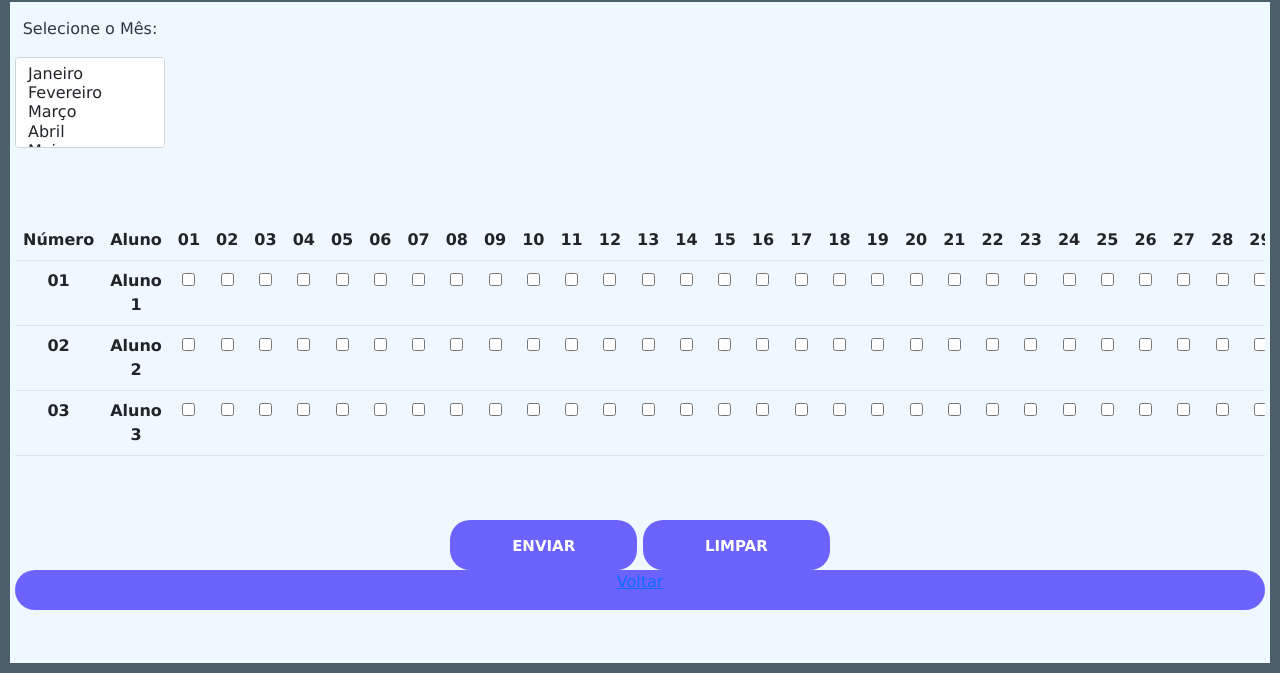
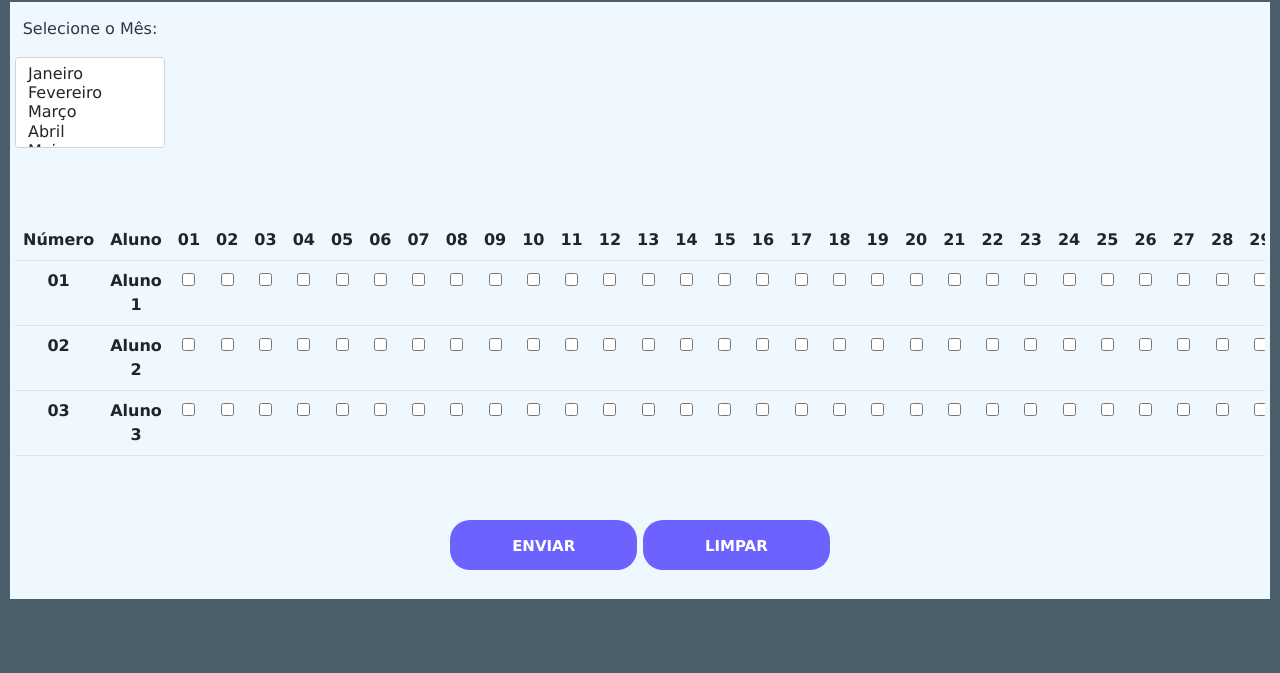
Before and after one commit to kaddumotta/Caderneta-Online, a plain HTML site: page Frequência.html in a window 1280 px wide. Shown: the part 135-808 px from the top of the page. Drawn offline with nearby package versions, Linux system fonts and the light colour scheme.

Commit message:
Correção2

```diff
--- a/Frequência.html
+++ b/Frequência.html
@@ -313,9 +313,6 @@
     <input class="enviar" type="submit" name="acao" value="ENVIAR">
     <input class="enviar" type="submit" name="acao" value="LIMPAR">
 
-    <div class="botao">
-      <a class="voltar" href="Inicio.html">Voltar</a>
-  </div>
 <br><br>
 </div>
 </div>
```
